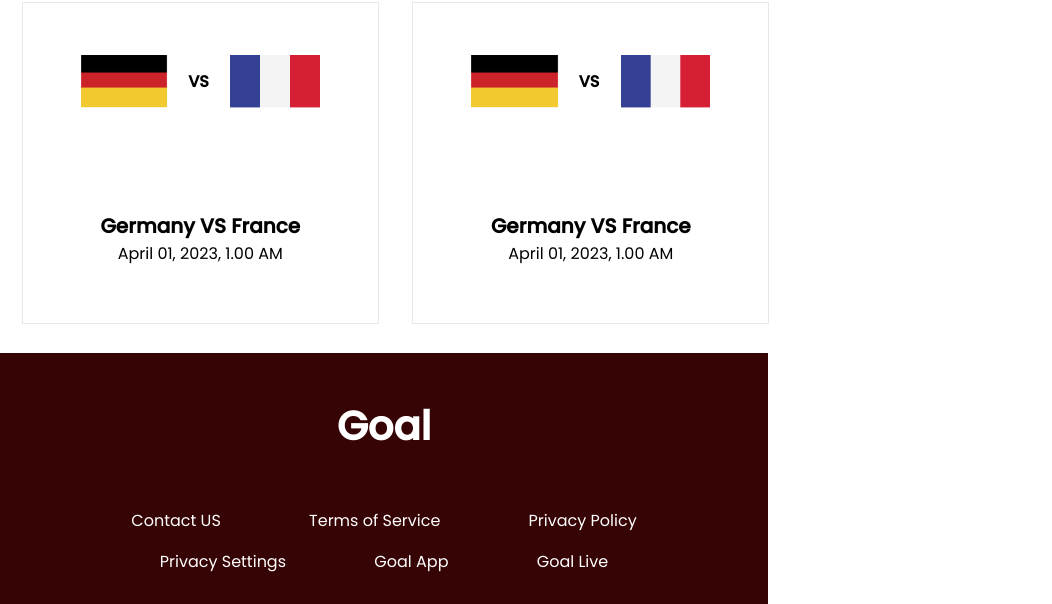
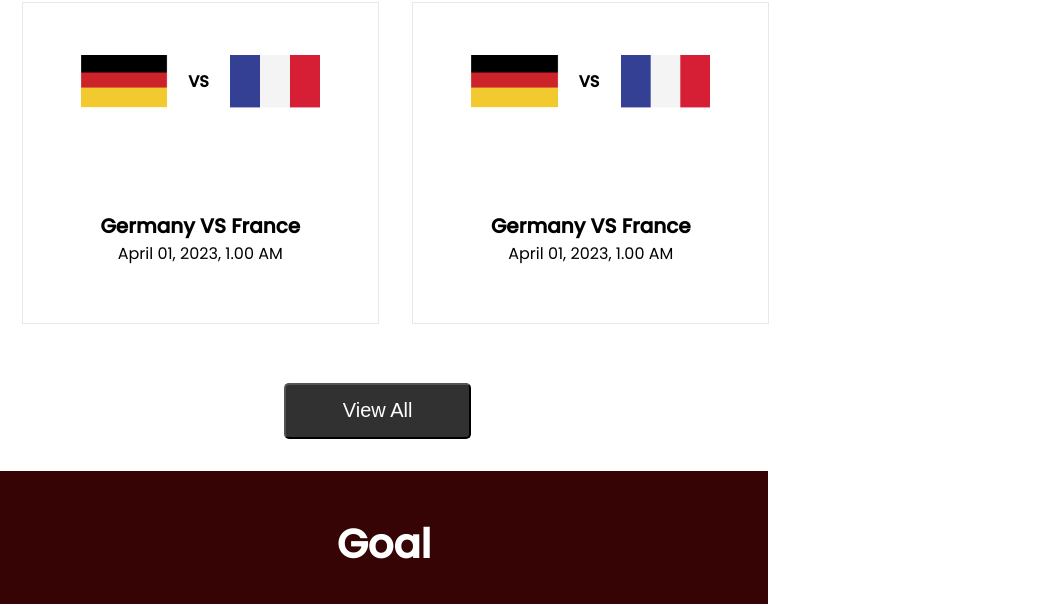
Before and after one commit to Shihab-Sabbir/Worldcup-News, a plain HTML site: page upcomingmatch.html in a window 768 px wide. Shown: the part 1356-1960 px from the top of the page, 1052 px wide, since content can reach past the window. Drawn offline with Linux system fonts and the light colour scheme; a web font is replaced by a local one.

Commit message:
final in sha allah

```diff
--- a/style.css
+++ b/style.css
@@ -466,7 +466,9 @@ a {
   }
 
   .view-all {
-    display: contents;
+    display: block;
+    width: 100%;
+    margin: 0 37%;
   }
 
   #view-all {
@@ -641,6 +643,7 @@ a {
 
   .view-all {
     display: none;
+
   }
 
   /* For blog items */
--- a/upcomingmatch.html
+++ b/upcomingmatch.html
@@ -115,6 +115,9 @@
             </div>
         </div>
     </div>
+    <div class="view-all d-flex-row">
+        <button class="btn" id="view-all">View All</button>
+    </div>
 </main>
 <footer>
     <div class="footer d-flex-column">
```
